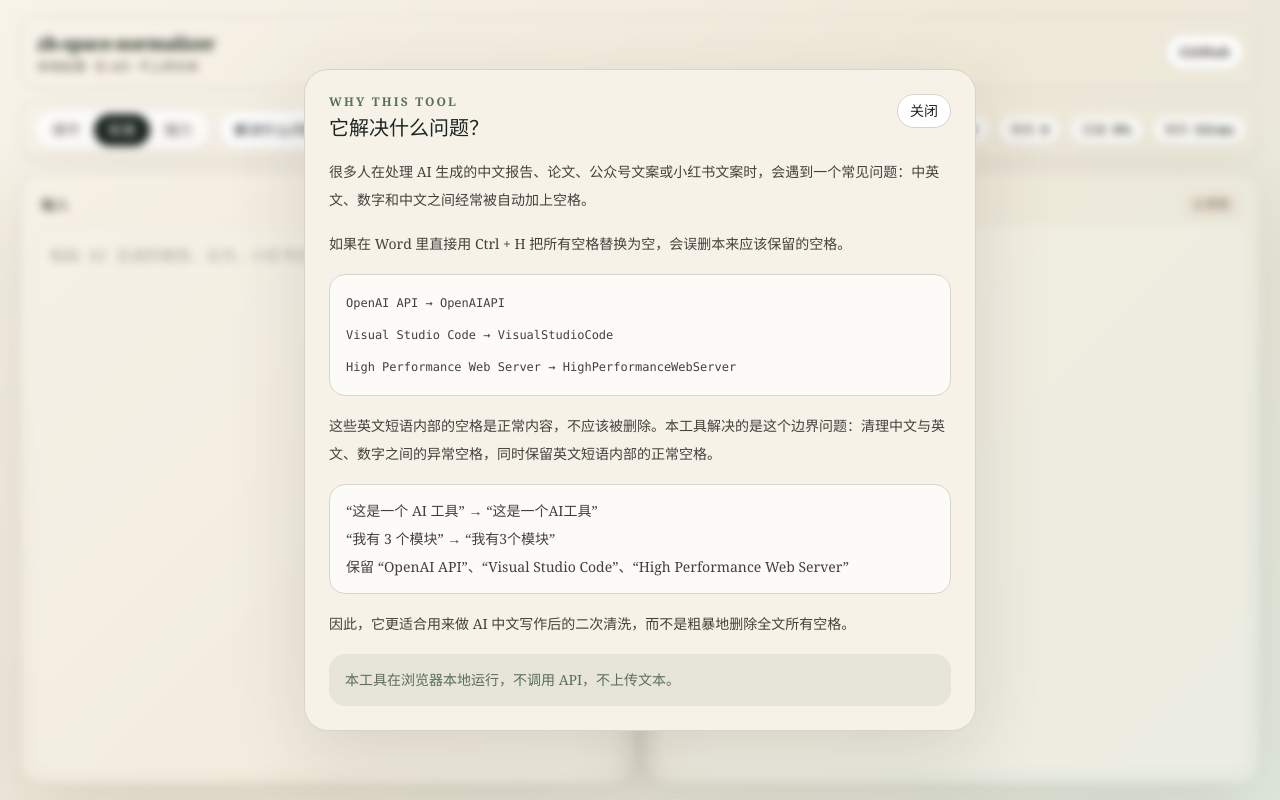
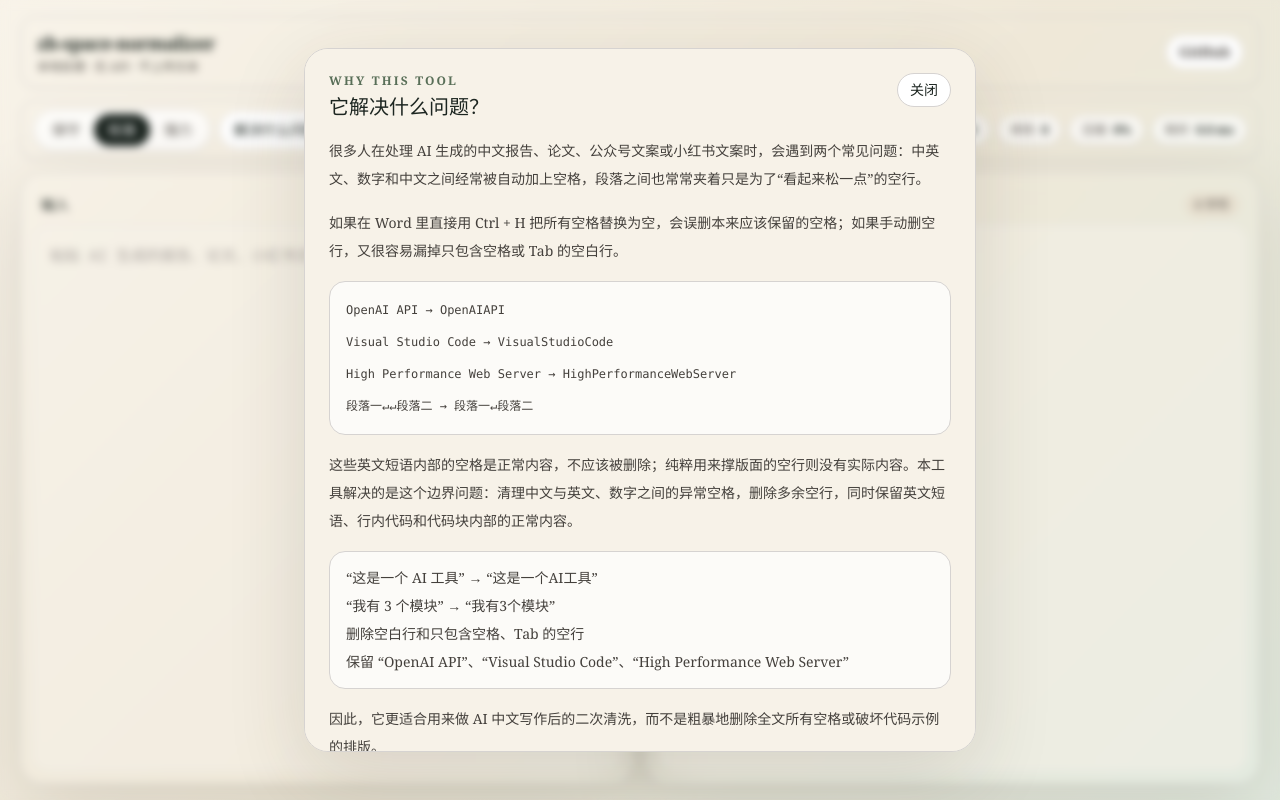
Before and after one commit to chengyebi/zh-space-normalizer, a React (Vite) app: page / in a window 1280 px wide. Both pictures are taken after a click on the button "解决什么问题". Built offline with nearby package versions, Linux system fonts and the light colour scheme.

Commit message:
docs: document blank line cleanup

```diff
--- a/src/App.tsx
+++ b/src/App.tsx
@@ -106,26 +106,28 @@ function ProblemDialog({ onClose }: { onClose: () => void }) {
         </div>
         <div className="space-y-4 text-sm leading-7 text-stone-700">
           <p>
-            很多人在处理 AI 生成的中文报告、论文、公众号文案或小红书文案时，会遇到一个常见问题：中英文、数字和中文之间经常被自动加上空格。
+            很多人在处理 AI 生成的中文报告、论文、公众号文案或小红书文案时，会遇到两个常见问题：中英文、数字和中文之间经常被自动加上空格，段落之间也常常夹着只是为了“看起来松一点”的空行。
           </p>
           <p>
-            如果在 Word 里直接用 Ctrl + H 把所有空格替换为空，会误删本来应该保留的空格。
+            如果在 Word 里直接用 Ctrl + H 把所有空格替换为空，会误删本来应该保留的空格；如果手动删空行，又很容易漏掉只包含空格或 Tab 的空白行。
           </p>
           <div className="grid gap-2 rounded-2xl border border-stone-300 bg-white/70 p-4 font-mono text-xs leading-6 text-stone-700">
             <span>OpenAI API → OpenAIAPI</span>
             <span>Visual Studio Code → VisualStudioCode</span>
             <span>High Performance Web Server → HighPerformanceWebServer</span>
+            <span>段落一↵↵段落二 → 段落一↵段落二</span>
           </div>
           <p>
-            这些英文短语内部的空格是正常内容，不应该被删除。本工具解决的是这个边界问题：清理中文与英文、数字之间的异常空格，同时保留英文短语内部的正常空格。
+            这些英文短语内部的空格是正常内容，不应该被删除；纯粹用来撑版面的空行则没有实际内容。本工具解决的是这个边界问题：清理中文与英文、数字之间的异常空格，删除多余空行，同时保留英文短语、行内代码和代码块内部的正常内容。
           </p>
           <div className="grid gap-2 rounded-2xl border border-stone-300 bg-white/70 p-4 text-sm">
             <span>“这是一个 AI 工具” → “这是一个AI工具”</span>
             <span>“我有 3 个模块” → “我有3个模块”</span>
+            <span>删除空白行和只包含空格、Tab 的空行</span>
             <span>保留 “OpenAI API”、“Visual Studio Code”、“High Performance Web Server”</span>
           </div>
           <p>
-            因此，它更适合用来做 AI 中文写作后的二次清洗，而不是粗暴地删除全文所有空格。
+            因此，它更适合用来做 AI 中文写作后的二次清洗，而不是粗暴地删除全文所有空格或破坏代码示例的排版。
           </p>
           <p className="rounded-2xl bg-moss/10 px-4 py-3 text-moss">
             本工具在浏览器本地运行，不调用 API，不上传文本。
```
Also changed, not shown: 1 other file (tests, documents, lock files or other folders).
